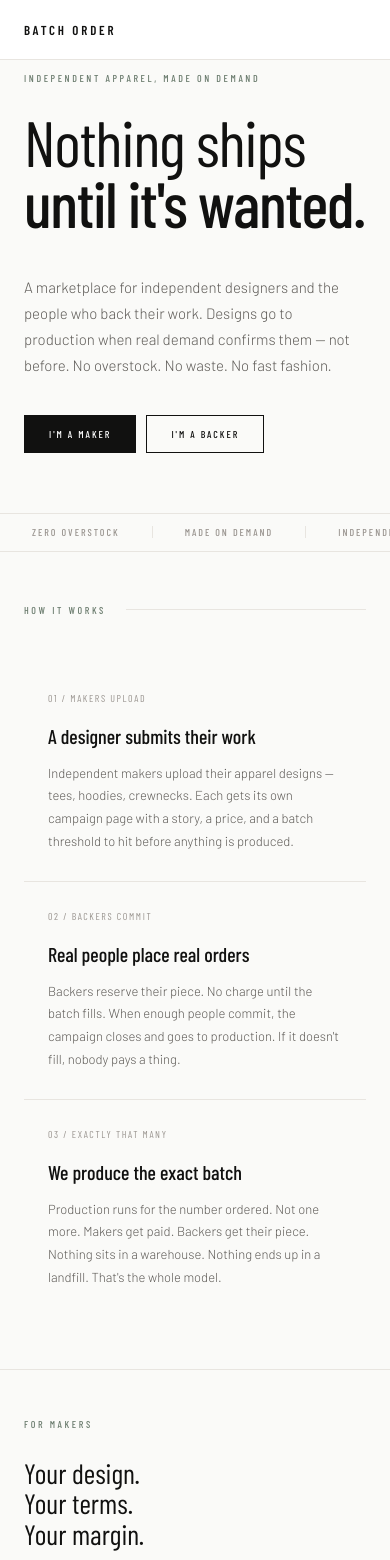
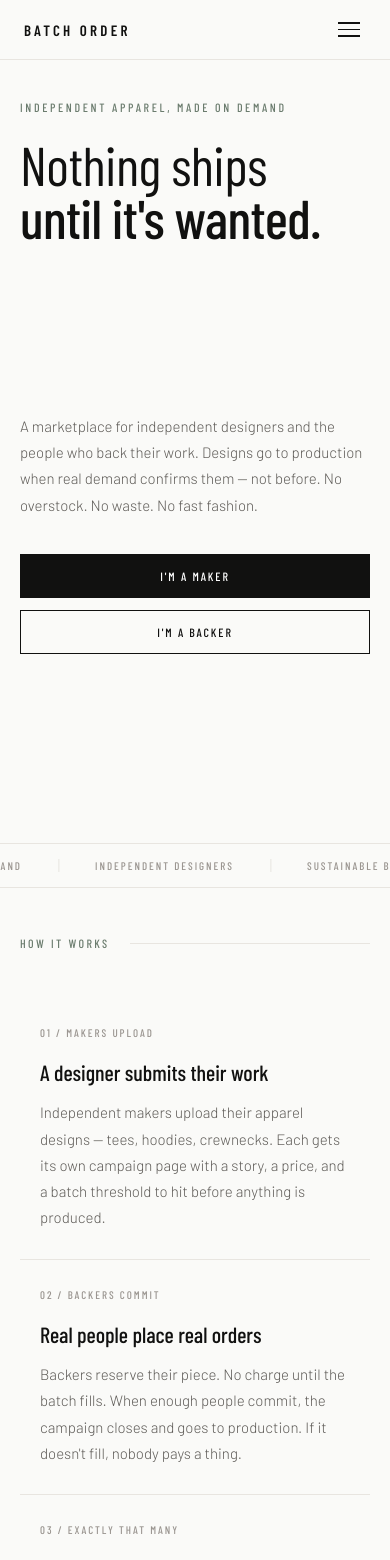
Before and after one commit to Hayden-Cranz/batch-order, a React (Vite) app: page / in a window 390 px wide. Shown: the top 1560 px of the page. Built offline with nearby package versions, Linux system fonts and the light colour scheme; no server answers; a web font is replaced by a local one.

Commit message:
fix: readable text sizes, hamburger mobile nav, phone breakpoints at 480px

```diff
--- a/src/components/AudienceSplit.module.css
+++ b/src/components/AudienceSplit.module.css
@@ -6,7 +6,7 @@
 }
 
 .panel {
-  padding: 64px 48px;
+  padding: 72px 52px;
   background: var(--white);
   display: flex;
   flex-direction: column;
@@ -16,9 +16,9 @@
 
 .tag {
   font-family: var(--font-display);
-  font-size: 10px;
+  font-size: 12px;
   font-weight: 500;
-  letter-spacing: 0.26em;
+  letter-spacing: 0.2em;
   text-transform: uppercase;
   color: var(--sage);
   margin-bottom: 28px;
@@ -26,22 +26,21 @@
 
 .headline {
   font-family: var(--font-display);
-  font-size: clamp(28px, 3vw, 44px);
+  font-size: clamp(36px, 4vw, 56px);
   font-weight: 300;
-  line-height: 1.1;
+  line-height: 1.05;
   color: var(--ink);
-  letter-spacing: 0;
   margin-bottom: 24px;
 }
 
 .body {
   font-family: var(--font-body);
-  font-size: 14px;
+  font-size: 16px;
   font-weight: 300;
   line-height: 1.75;
   color: var(--dim);
   margin-bottom: 32px;
-  max-width: 360px;
+  max-width: 400px;
 }
 
 .perks {
@@ -52,10 +51,10 @@
 
 .perks li {
   font-family: var(--font-body);
-  font-size: 13px;
+  font-size: 14px;
   font-weight: 300;
   color: var(--dim);
-  padding: 12px 0;
+  padding: 13px 0;
   border-bottom: 1px solid var(--stone);
   display: flex;
   justify-content: space-between;
@@ -65,15 +64,20 @@
 .perks li::after {
   content: '↗';
   color: var(--mid);
-  font-size: 10px;
+  font-size: 12px;
 }
 
-/* tinted panel: form inputs use off-white bg */
-.tinted :global(.form) input {
-  background: var(--off);
+/* Tablet */
+@media (max-width: 860px) {
+  .split { grid-template-columns: 1fr; }
+  .panel { padding: 56px 24px; }
+  .body { max-width: 100%; }
 }
 
-@media (max-width: 860px) {
-  .split { grid-template-columns: 1fr; }
-  .panel { padding: 48px 24px; }
+/* Phone */
+@media (max-width: 480px) {
+  .panel { padding: 44px 20px; }
+  .headline { font-size: clamp(32px, 10vw, 48px); }
+  .body { font-size: 15px; }
+  .perks li { font-size: 14px; }
 }
--- a/src/components/Footer.module.css
+++ b/src/components/Footer.module.css
@@ -5,28 +5,36 @@
   justify-content: space-between;
   align-items: center;
   flex-wrap: wrap;
-  gap: 20px;
+  gap: 16px;
 }
 
 .logo {
   font-family: var(--font-display);
-  font-size: 13px;
+  font-size: 14px;
   font-weight: 600;
   letter-spacing: 0.2em;
   text-transform: uppercase;
+  color: var(--ink);
 }
 
 .tagline {
-  font-size: 12px;
+  font-family: var(--font-body);
+  font-size: 14px;
   font-weight: 300;
   color: var(--mid);
 }
 
 .copy {
-  font-size: 11px;
+  font-family: var(--font-body);
+  font-size: 12px;
   color: var(--mid);
 }
 
 @media (max-width: 860px) {
-  .footer { padding: 36px 24px; }
+  .footer { padding: 40px 24px; }
 }
+
+@media (max-width: 480px) {
+  .footer { padding: 36px 20px; flex-direction: column; align-items: flex-start; gap: 8px; }
+  .tagline { display: none; }
+}
--- a/src/components/Hero.module.css
+++ b/src/components/Hero.module.css
@@ -1,31 +1,31 @@
 .hero {
-  min-height: calc(100vh - 60px);
+  min-height: calc(100vh - 64px);
   padding: 0 48px;
   border-bottom: 1px solid var(--stone);
   display: grid;
   grid-template-columns: 1fr 1fr;
-  gap: 80px;
+  gap: 64px;
   align-items: center;
 }
 
 .label {
   font-family: var(--font-display);
-  font-size: 10px;
+  font-size: 12px;
   font-weight: 500;
-  letter-spacing: 0.26em;
+  letter-spacing: 0.22em;
   text-transform: uppercase;
   color: var(--sage);
-  margin-bottom: 28px;
+  margin-bottom: 24px;
   opacity: 0;
   animation: up 0.65s ease 0.05s forwards;
 }
 
 .headline {
   font-family: var(--font-display);
-  font-size: clamp(64px, 10vw, 120px);
+  font-size: clamp(52px, 7vw, 100px);
   font-weight: 300;
-  line-height: 0.95;
-  letter-spacing: -0.02em;
+  line-height: 0.97;
+  letter-spacing: -0.01em;
   color: var(--ink);
   opacity: 0;
   animation: up 0.65s ease 0.15s forwards;
@@ -37,50 +37,45 @@
 }
 
 .right {
-  padding-bottom: 0;
   opacity: 0;
   animation: up 0.65s ease 0.28s forwards;
 }
 
 .body {
   font-family: var(--font-body);
-  font-size: 15px;
+  font-size: 17px;
   font-weight: 300;
   line-height: 1.75;
   color: var(--dim);
-  max-width: 380px;
+  max-width: 420px;
   margin-bottom: 36px;
 }
 
 .ctas {
   display: flex;
-  gap: 10px;
+  gap: 12px;
+  flex-wrap: wrap;
 }
 
 .btn {
   font-family: var(--font-display);
-  font-size: 10px;
+  font-size: 12px;
   font-weight: 500;
-  letter-spacing: 0.2em;
+  letter-spacing: 0.16em;
   text-transform: uppercase;
   text-decoration: none;
-  padding: 12px 24px;
+  padding: 14px 28px;
   border: 1px solid var(--ink);
   cursor: pointer;
   transition: background 0.2s, color 0.2s;
   display: inline-block;
+  white-space: nowrap;
 }
 
-.filled {
-  background: var(--ink);
-  color: var(--white);
-}
+.filled { background: var(--ink); color: var(--white); }
 .filled:hover { background: var(--dim); border-color: var(--dim); }
 
-.ghost {
-  background: transparent;
-  color: var(--ink);
-}
+.ghost { background: transparent; color: var(--ink); }
 .ghost:hover { background: var(--stone); }
 
 @keyframes up {
@@ -88,12 +83,24 @@
   to   { opacity: 1; transform: none; }
 }
 
+/* Tablet */
 @media (max-width: 860px) {
   .hero {
     grid-template-columns: 1fr;
-    min-height: 0;
-    padding: 72px 24px 60px;
-    gap: 40px;
+    min-height: calc(100vh - 60px);
+    padding: 48px 24px 56px;
+    gap: 32px;
+    align-items: flex-start;
+    padding-top: 56px;
   }
-  .body { max-width: 100%; }
+  .body { max-width: 100%; font-size: 16px; }
 }
+
+/* Phone */
+@media (max-width: 480px) {
+  .hero { padding: 40px 20px 48px; gap: 28px; }
+  .headline { font-size: clamp(44px, 14vw, 68px); }
+  .body { font-size: 15px; }
+  .ctas { flex-direction: column; }
+  .btn { text-align: center; }
+}
--- a/src/components/HowItWorks.module.css
+++ b/src/components/HowItWorks.module.css
@@ -1,5 +1,5 @@
 .section {
-  padding: 80px 48px;
+  padding: 88px 48px;
   border-bottom: 1px solid var(--stone);
 }
 
@@ -12,9 +12,9 @@
 
 .label {
   font-family: var(--font-display);
-  font-size: 10px;
+  font-size: 12px;
   font-weight: 500;
-  letter-spacing: 0.26em;
+  letter-spacing: 0.2em;
   text-transform: uppercase;
   color: var(--sage);
   white-space: nowrap;
@@ -35,22 +35,22 @@
 
 .step {
   background: var(--off);
-  padding: 36px 36px;
+  padding: 40px 36px;
 }
 
 .stepIndex {
   font-family: var(--font-display);
-  font-size: 10px;
-  font-weight: 400;
-  letter-spacing: 0.16em;
+  font-size: 11px;
+  font-weight: 500;
+  letter-spacing: 0.18em;
+  text-transform: uppercase;
   color: var(--mid);
   margin-bottom: 20px;
-  text-transform: uppercase;
 }
 
 .stepTitle {
   font-family: var(--font-display);
-  font-size: 20px;
+  font-size: 24px;
   font-weight: 500;
   color: var(--ink);
   margin-bottom: 14px;
@@ -59,14 +59,23 @@
 
 .stepBody {
   font-family: var(--font-body);
-  font-size: 13px;
+  font-size: 15px;
   font-weight: 300;
   line-height: 1.75;
   color: var(--dim);
 }
 
+/* Tablet */
 @media (max-width: 860px) {
-  .section { padding: 52px 24px; }
+  .section { padding: 64px 24px; }
   .steps { grid-template-columns: 1fr; }
-  .step { padding: 28px 24px; }
+  .step { padding: 32px 24px; }
+  .stepTitle { font-size: 22px; }
+  .stepBody { font-size: 15px; }
 }
+
+/* Phone */
+@media (max-width: 480px) {
+  .section { padding: 48px 20px; }
+  .step { padding: 28px 20px; }
+}
--- a/src/components/Nav.module.css
+++ b/src/components/Nav.module.css
@@ -1,19 +1,19 @@
 .nav {
   position: fixed;
   top: 0; left: 0; right: 0;
-  z-index: 100;
-  background: var(--white);
+  z-index: 200;
+  background: var(--off);
   border-bottom: 1px solid var(--stone);
   display: flex;
   justify-content: space-between;
   align-items: center;
   padding: 0 48px;
-  height: 60px;
+  height: 64px;
 }
 
 .logo {
   font-family: var(--font-display);
-  font-size: 13px;
+  font-size: 15px;
   font-weight: 600;
   letter-spacing: 0.22em;
   text-transform: uppercase;
@@ -22,24 +22,99 @@
 
 .links {
   display: flex;
-  gap: 32px;
+  gap: 36px;
   list-style: none;
 }
 
 .links a {
   font-family: var(--font-display);
-  font-size: 10px;
+  font-size: 12px;
   font-weight: 500;
-  letter-spacing: 0.18em;
+  letter-spacing: 0.16em;
   text-transform: uppercase;
   text-decoration: none;
   color: var(--dim);
   transition: color 0.2s;
 }
-
 .links a:hover { color: var(--ink); }
 
+/* Hamburger */
+.burger {
+  display: none;
+  flex-direction: column;
+  justify-content: center;
+  gap: 5px;
+  background: none;
+  border: none;
+  cursor: pointer;
+  padding: 4px;
+  width: 32px;
+  height: 32px;
+}
+
+.bar {
+  display: block;
+  width: 22px;
+  height: 1.5px;
+  background: var(--ink);
+  transition: transform 0.25s ease, opacity 0.25s ease;
+}
+
+.barOpen1 { transform: translateY(6.5px) rotate(45deg); }
+.barOpen2 { opacity: 0; }
+.barOpen3 { transform: translateY(-6.5px) rotate(-45deg); }
+
+/* Mobile drawer */
+.mobileMenu {
+  display: none;
+  position: fixed;
+  top: 64px;
+  left: 0; right: 0;
+  z-index: 199;
+  background: var(--off);
+  border-bottom: 1px solid var(--stone);
+  flex-direction: column;
+  padding: 24px;
+  gap: 0;
+}
+
+.mobileMenu a {
+  font-family: var(--font-display);
+  font-size: 22px;
+  font-weight: 400;
+  letter-spacing: 0.1em;
+  text-transform: uppercase;
+  text-decoration: none;
+  color: var(--ink);
+  padding: 16px 0;
+  border-bottom: 1px solid var(--stone);
+}
+
+.mobileCtas {
+  display: flex;
+  gap: 12px;
+  padding-top: 28px;
+}
+
+.mobileBtn {
+  font-family: var(--font-display);
+  font-size: 12px;
+  font-weight: 500;
+  letter-spacing: 0.16em;
+  text-transform: uppercase;
+  text-decoration: none;
+  padding: 14px 24px;
+  border: 1px solid var(--ink);
+  flex: 1;
+  text-align: center;
+}
+
+.filled { background: var(--ink); color: var(--white) !important; }
+.ghost  { background: transparent; color: var(--ink) !important; }
+
 @media (max-width: 860px) {
-  .nav { padding: 0 24px; }
+  .nav { padding: 0 24px; height: 60px; }
   .links { display: none; }
+  .burger { display: flex; }
+  .mobileMenu { display: flex; }
 }
--- a/src/components/Nav.tsx
+++ b/src/components/Nav.tsx
@@ -1,7 +1,11 @@
+import { useState } from 'react';
 import styles from './Nav.module.css';
 
 export function Nav() {
+  const [open, setOpen] = useState(false);
+
   return (
+    <>
       <nav className={styles.nav}>
         <div className={styles.logo}>Batch Order</div>
         <ul className={styles.links}>
@@ -10,6 +14,29 @@ export function Nav() {
           <li><a href="#backers">Backers</a></li>
           <li><a href="#mission">Mission</a></li>
         </ul>
+        <button
+          className={styles.burger}
+          onClick={() => setOpen(o => !o)}
+          aria-label={open ? 'Close menu' : 'Open menu'}
+        >
+          <span className={`${styles.bar} ${open ? styles.barOpen1 : ''}`} />
+          <span className={`${styles.bar} ${open ? styles.barOpen2 : ''}`} />
+          <span className={`${styles.bar} ${open ? styles.barOpen3 : ''}`} />
+        </button>
       </nav>
+
+      {open && (
+        <div className={styles.mobileMenu}>
+          <a href="#how"     onClick={() => setOpen(false)}>How it works</a>
+          <a href="#makers"  onClick={() => setOpen(false)}>Makers</a>
+          <a href="#backers" onClick={() => setOpen(false)}>Backers</a>
+          <a href="#mission" onClick={() => setOpen(false)}>Mission</a>
+          <div className={styles.mobileCtas}>
+            <a href="#makers"  className={`${styles.mobileBtn} ${styles.filled}`} onClick={() => setOpen(false)}>I'm a Maker</a>
+            <a href="#backers" className={`${styles.mobileBtn} ${styles.ghost}`}  onClick={() => setOpen(false)}>I'm a Backer</a>
+          </div>
+        </div>
+      )}
+    </>
   );
 }
--- a/src/components/Ticker.module.css
+++ b/src/components/Ticker.module.css
@@ -1,7 +1,7 @@
 .ticker {
   border-bottom: 1px solid var(--stone);
   overflow: hidden;
-  height: 38px;
+  height: 44px;
   display: flex;
   align-items: center;
 }
@@ -14,12 +14,17 @@
 
 .item {
   font-family: var(--font-display);
-  font-size: 10px;
+  font-size: 11px;
   font-weight: 500;
-  letter-spacing: 0.2em;
+  letter-spacing: 0.18em;
   text-transform: uppercase;
   color: var(--mid);
-  padding: 0 32px;
+  padding: 0 36px;
   border-right: 1px solid var(--stone);
   flex-shrink: 0;
 }
+
+@keyframes slide {
+  from { transform: translateX(0); }
+  to   { transform: translateX(-50%); }
+}
--- a/src/styles/globals.css
+++ b/src/styles/globals.css
@@ -24,6 +24,11 @@ body {
   font-family: var(--font-body);
   font-weight: 300;
   -webkit-font-smoothing: antialiased;
+  padding-top: 64px; /* fixed nav height */
+}
+
+@media (max-width: 860px) {
+  body { padding-top: 60px; }
 }
 
 @keyframes up {
```
Also changed, not shown: src/components/Manifesto.module.css (+17 -10 lines), src/components/Mission.module.css (+16 -9 lines), src/components/SignupForm.module.css (+19 -12 lines). Lines whose indentation alone changed are shown as unchanged.
